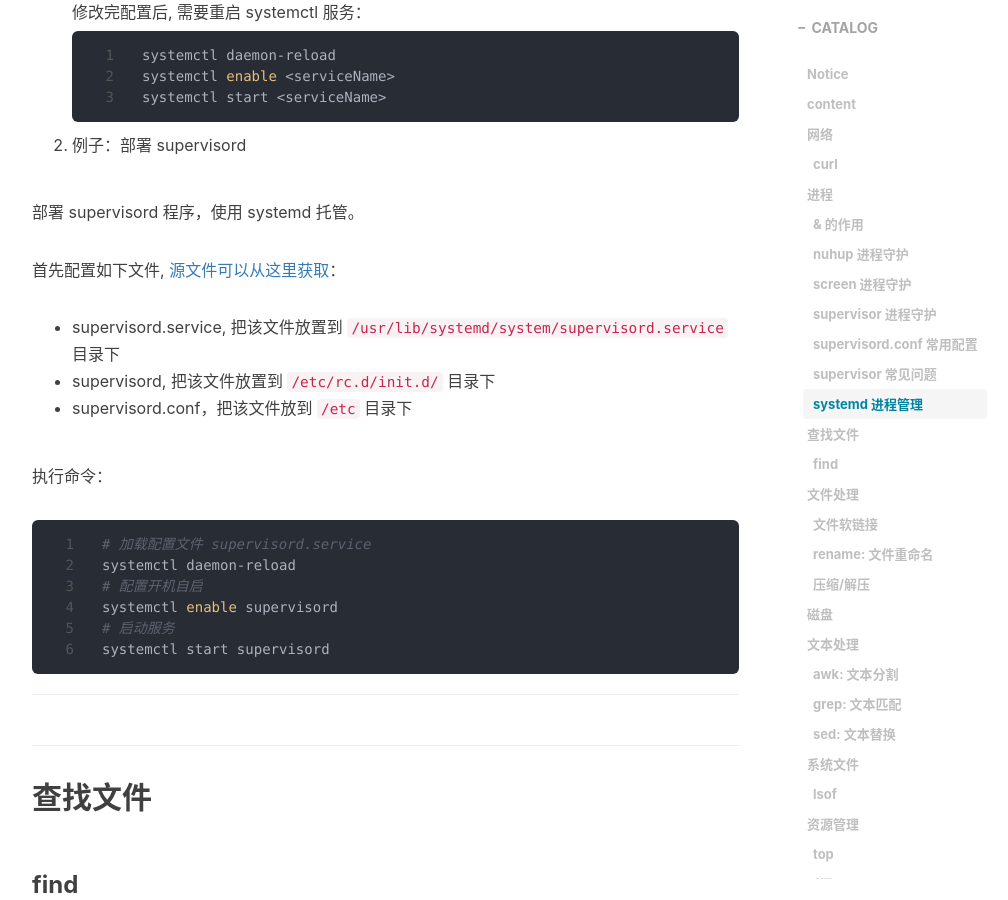
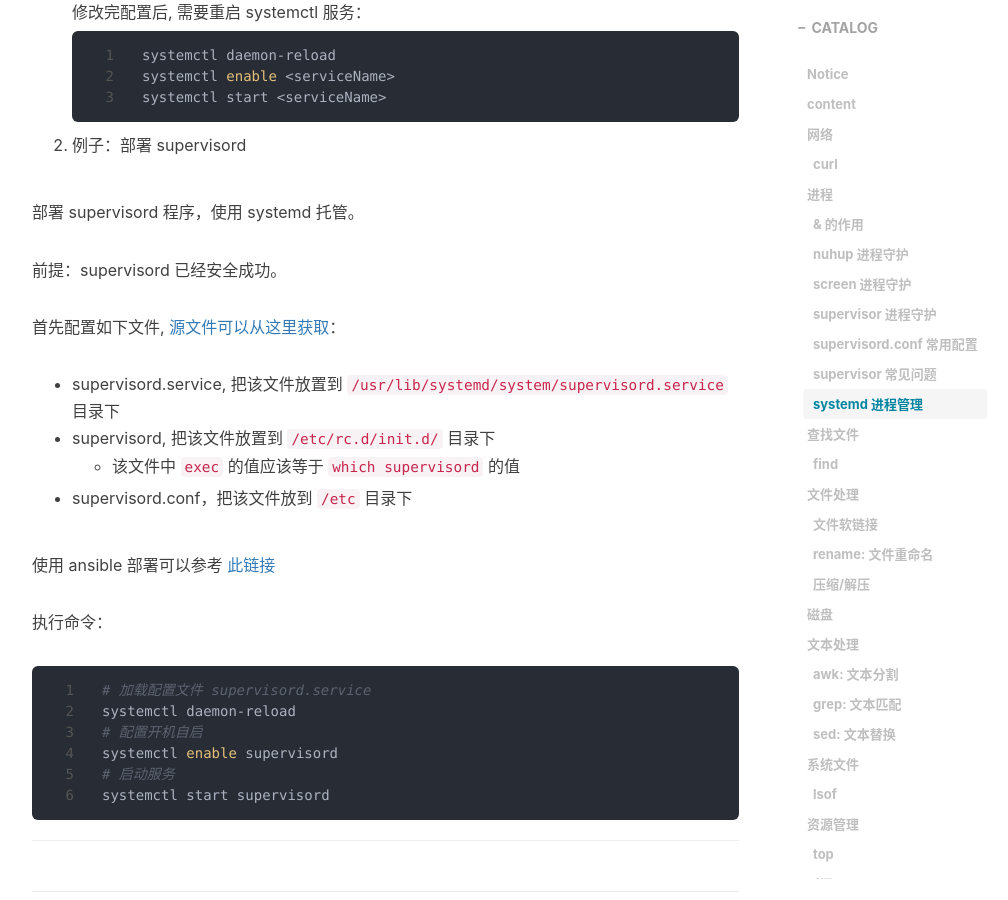
Before and after one commit to kougazhang/oom, a Jekyll site: the page built from _posts/2021-05-29-linux-command.md, in a window 1280 px wide and 900 px high, scrolled down 5580 px. Shown: the whole window, without its empty margins (233-1241 px from the left). Built offline with Jekyll 4.4.1, drawn with Linux system fonts in a browser that asks for light colours; nearby versions of some CDN libraries; comment, search, counter and statistics services are not loaded.

Commit message:
update ansible

````diff
--- a/_posts/2021-05-29-linux-command.md
+++ b/_posts/2021-05-29-linux-command.md
@@ -219,10 +219,15 @@ systemctl daemon-reload
 
 部署 supervisord 程序，使用 systemd 托管。
 
+前提：supervisord 已经安全成功。
+
 首先配置如下文件, [源文件可以从这里获取](https://github.com/kougazhang/linux/tree/master/supervisor)：
 + supervisord.service, 把该文件放置到 `/usr/lib/systemd/system/supervisord.service` 目录下
 + supervisord, 把该文件放置到 `/etc/rc.d/init.d/` 目录下
+    + 该文件中 `exec` 的值应该等于 `which supervisord` 的值
 + supervisord.conf，把该文件放到 `/etc` 目录下
+
+使用 ansible 部署可以参考 [此链接](https://github.com/kougazhang/ansible/tree/master/supervisor)
 
 执行命令：
 ```shell
````
